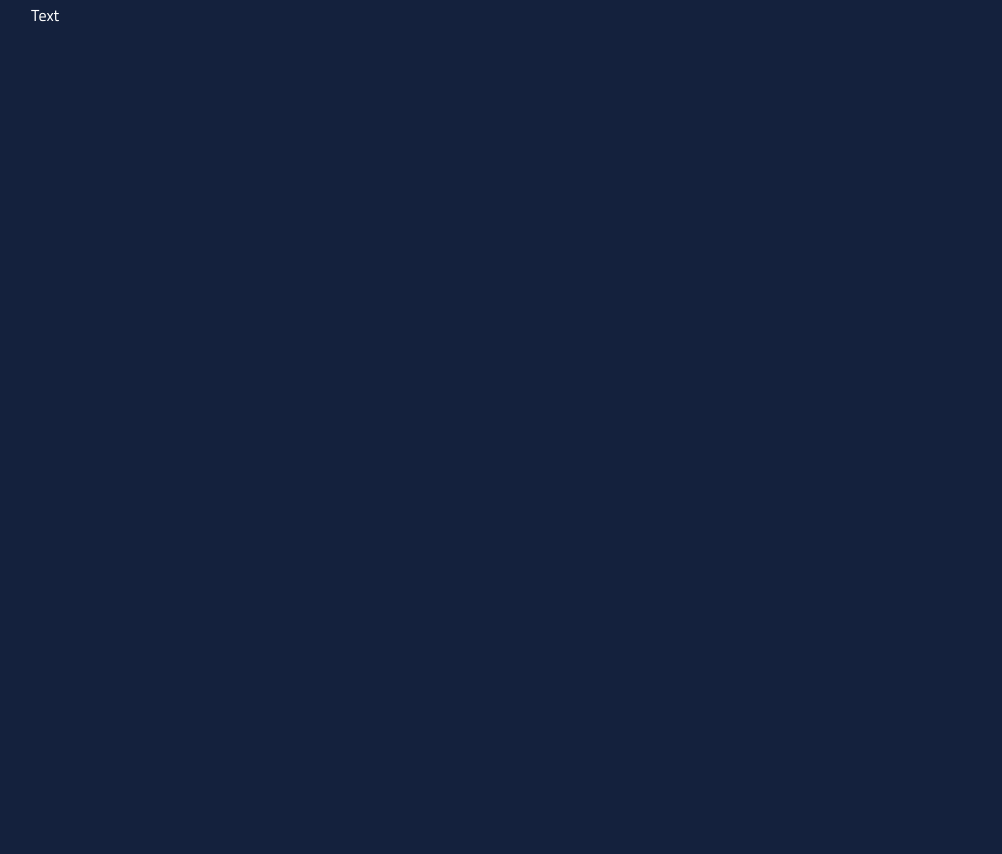
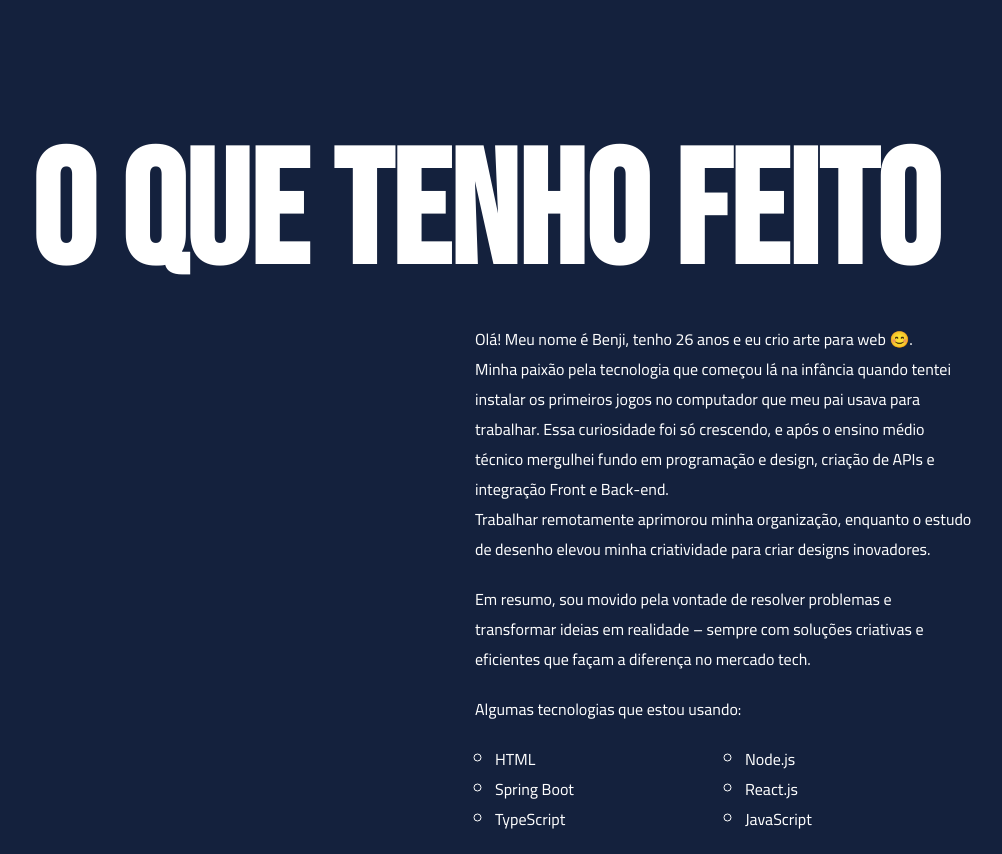
Before and after one commit to beejjayx/portfolio, a React (Create React App) app: page / in a window 1280 px wide. Shown: the part 800-1654 px from the top of the page, without its empty margins (97-1099 px from the left). Before the commit the page ends 1500 px from the top, so only its background shows below. Built offline with nearby package versions, Linux system fonts and the light colour scheme; a web font is replaced by a local one.

Commit message:
added animation to header and About Me page

```diff
--- a/public/index.html
+++ b/public/index.html
@@ -27,6 +27,12 @@
     <link rel="preconnect" href="https://fonts.googleapis.com" />
     <link rel="preconnect" href="https://fonts.gstatic.com" crossorigin />
     <link
+      href="https://fonts.googleapis.com/css2?family=Bebas+Neue&display=swap"
+      rel="stylesheet"
+    />
+    <link rel="preconnect" href="https://fonts.googleapis.com" />
+    <link rel="preconnect" href="https://fonts.gstatic.com" crossorigin />
+    <link
       href="https://fonts.googleapis.com/css2?family=Coda&display=swap"
       rel="stylesheet"
     />
--- a/src/components/About/index.tsx
+++ b/src/components/About/index.tsx
@@ -1,4 +1,38 @@
-import Temporario from './style'
+import Background, { Content } from './style'
 
-const About = () => <Temporario>Text</Temporario>
+const About = () => (
+  <Background>
+    <h1>O QUE TENHO FEITO</h1>
+    <Content>
+      <p>
+        Olá! Meu nome é Benji, tenho 26 anos e eu crio arte para web 😊. <br />
+        Minha paixão pela tecnologia que começou lá na infância quando tentei
+        instalar os primeiros jogos no computador que meu pai usava para
+        trabalhar. Essa curiosidade foi só crescendo, e após o ensino médio
+        técnico mergulhei fundo em programação e design, criação de APIs e
+        integração Front e Back-end. <br />
+        Trabalhar remotamente aprimorou minha organização, enquanto o estudo de
+        desenho elevou minha criatividade para criar designs inovadores.
+      </p>
+      <p>
+        Em resumo, sou movido pela vontade de resolver problemas e transformar
+        ideias em realidade – sempre com soluções criativas e eficientes que
+        façam a diferença no mercado tech.
+      </p>
+      <p>Algumas tecnologias que estou usando:</p>
+      <div>
+        <ul>
+          <li>HTML</li>
+          <li>Spring Boot</li>
+          <li>TypeScript</li>
+        </ul>
+        <ul>
+          <li>Node.js</li>
+          <li>React.js</li>
+          <li>JavaScript</li>
+        </ul>
+      </div>
+    </Content>
+  </Background>
+)
 export default About
--- a/src/components/About/style.ts
+++ b/src/components/About/style.ts
@@ -1,8 +1,44 @@
 import styled from 'styled-components'
 
-export const Temporario = styled.div`
-  width: 700px;
-  height: 700px;
+const Background = styled.div`
+  width: 100%;
+  height: 100vh;
+  position: relative;
+
+  h1 {
+  position: relative;
+  top: 15vh;
+  left: 0;
+  font-size: 160px;
+  font-family: "Bebas Neue", sans-serif;
+  z-index: 1;
+  }
 `
 
-export default Temporario
+export const Content = styled.div`
+  position: absolute;
+  width:  500px;
+  top: 38vh;
+  right: 10vh;
+  z-index: 2;
+
+  div {
+    display: flex;
+  }
+
+  p {
+    margin-top: 20px;
+  }
+
+  ul {
+    margin: 20px;
+    display: block;
+    flex-wrap: wrap;
+    width: 400px;
+    list-style: circle;
+
+  }
+
+  `
+
+export default Background
--- a/src/components/Header/index.tsx
+++ b/src/components/Header/index.tsx
@@ -4,19 +4,33 @@ import HeaderBar from './style'
 import { Menu } from './style'
 
 const Header = () => {
-  const [scrolled, setScrolled] = useState(false)
+  const [scrollState, setScrollState] = useState({
+    scrolledUp: false,
+    atTop: true,
+    lastScrollY: 0
+  })
 
   useEffect(() => {
     const handleScroll = () => {
-      setScrolled(window.scrollY > 0)
+      const currentScrollY = window.scrollY
+
+      setScrollState((prevState) => ({
+        scrolledUp: currentScrollY < prevState.lastScrollY,
+        atTop: currentScrollY === 0,
+
+        lastScrollY: currentScrollY
+      }))
     }
 
     window.addEventListener('scroll', handleScroll)
+
     return () => window.removeEventListener('scroll', handleScroll)
   }, [])
 
   return (
-    <HeaderBar className={scrolled ? 'scrolled' : ''}>
+    <HeaderBar
+      className={`${scrollState.scrolledUp ? 'scrolled-up' : 'scrolled-down'} ${scrollState.atTop ? 'at-top' : ''}`}
+    >
       <img src={logo} alt="logo temporaria" />
       <Menu>
         <ul>
--- a/src/components/Header/style.ts
+++ b/src/components/Header/style.ts
@@ -4,17 +4,26 @@ import { colors } from '../../styles'
 const HeaderBar = styled.div`
   height: 80px;
   display: flex;
-  top: 0;
-  position: sticky;
   background-color: rgb(20, 33, 61, 0.5);
   backdrop-filter: blur(10px);
   box-shadow: none;
-  z-index: 1;
-  transition: all 0.2s ease-in-out;
+  z-index: 10;
+  transition: all 0.2s ease-in;
 
-  &.scrolled {
-    height: 70px;
-    box-shadow: 0px 3px 4px rgba(0, 0, 0, 0.3);
+  &.scrolled-up {
+    top: 0;
+    position: sticky;
+    box-shadow: 0px 3px 4px rgb(15, 24, 46);
+  }
+
+  &.scrolled-down {
+    position: sticky;
+    top: -80px;
+  }
+
+  &.at-top {
+    box-shadow: none;
+
   }
 
   img {
```
